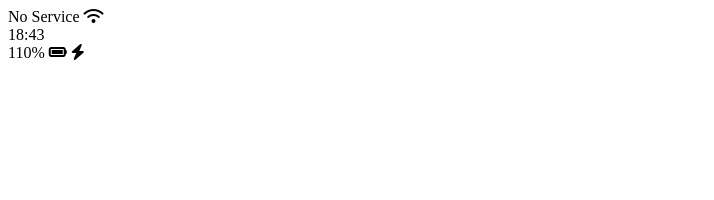
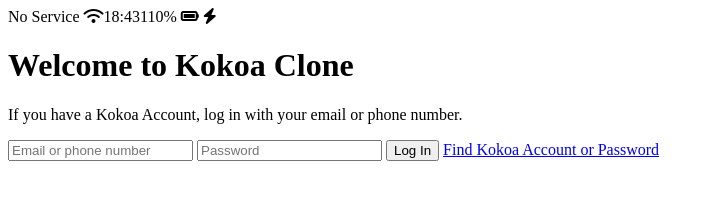
Before and after one commit to leejm90/kokoa-clone-2020, a plain HTML site: page index.html in a window 1280 px wide. Shown: the whole page, without its empty margins (0-714 px from the left). Drawn offline with Linux system fonts and the light colour scheme.

Commit message:
6_4 complete

```diff
--- /dev/null
+++ b/css/styles.css
@@ -0,0 +1,3 @@
+.status-bar {
+  display: flex;
+}
--- a/index.html
+++ b/index.html
@@ -3,13 +3,13 @@
   <head>
     <meta charset="UTF-8" />
     <meta name="viewport" content="width=device-width, initial-scale=1.0" />
-    <title>Welcome to Kokoa Talk</title>
+    <link rel="stylesheet" href="css/styles.css" />
+    <title>Welcome to Kokoa Clone</title>
   </head>
   <body>
-    <div id="status-bar">
+    <div class="status-bar">
       <div class="status-bar__column">
         <span>No Service</span>
-        <!-- TO do wifi Icon -->
         <i class="fas fa-wifi"></i>
       </div>
       <div class="status-bar__column">
@@ -21,6 +21,21 @@
         <i class="fas fa-bolt"></i>
       </div>
     </div>
+
+    <header class="welcome-header">
+      <h1 class="welcome-header__title">Welcome to Kokoa Clone</h1>
+      <p class="welcome-header__text">
+        If you have a Kokoa Account, log in with your email or phone number.
+      </p>
+    </header>
+
+    <form id="login-form">
+      <input type="text" placeholder="Email or phone number" />
+      <input type="password" placeholder="Password" />
+      <input type="submit" value="Log In" />
+      <a href="#">Find Kokoa Account or Password</a>
+    </form>
+
     <script
       src="https://kit.fontawesome.com/6478f529f2.js"
       crossorigin="anonymous"
```
